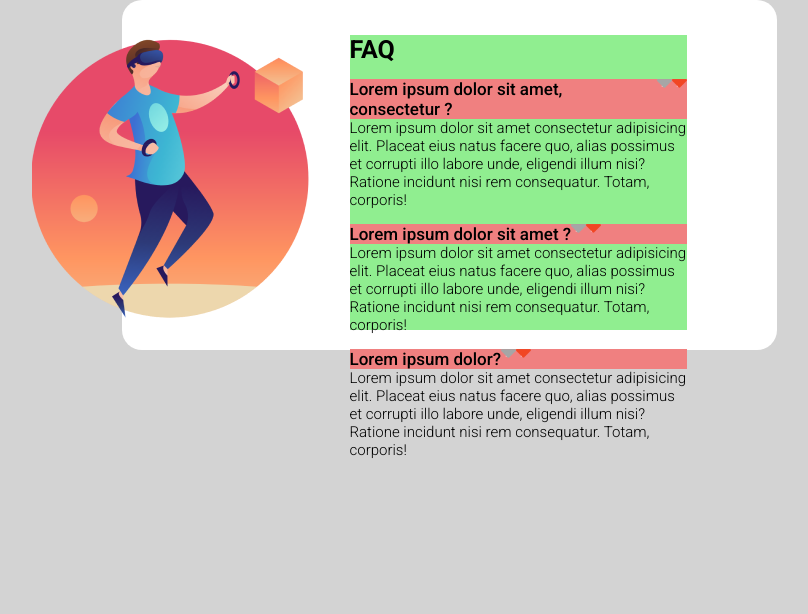
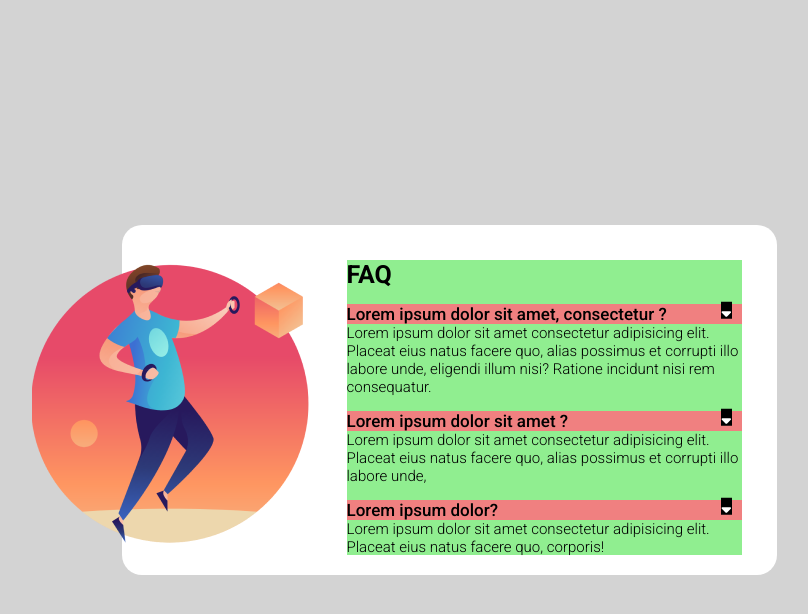
Before and after one commit to Eric-ArcoVerde/exercicio-acordeon-faq, a plain HTML site: page index.html in a window 1280 px wide. Shown: the whole page, without its empty margins (191-999 px from the left). Drawn offline with Linux system fonts and the light colour scheme.

Commit message:
Troca a imagem da seta por Font Awesome e melhora do espaçamento

```diff
--- a/index.html
+++ b/index.html
@@ -10,6 +10,9 @@
     <link rel="preconnect" href="https://fonts.gstatic.com" crossorigin>
     <link href="https://fonts.googleapis.com/css2?family=Roboto:ital,wght@0,100..900;1,100..900&display=swap"
         rel="stylesheet">
+
+        <link rel="stylesheet" href="https://cdnjs.cloudflare.com/ajax/libs/font-awesome/5.15.4/css/all.min.css" integrity="sha512-1ycn6IcaQQ40/MKBW2W4Rhis/DbILU74C1vSrLJxCq57o941Ym01SwNsOMqvEBFlcgUa6xLiPY/NS5R+E6ztJQ==" crossorigin="anonymous" referrerpolicy="no-referrer" />
+
 
     <link rel="stylesheet" href="src/css/reset.css">
     <link rel="stylesheet" href="src/css/style.css">
@@ -24,34 +27,34 @@
             <div class="box-pergunta">
                 <div class="linha-pergunta">
                     <p class="pergunta">Lorem ipsum dolor sit amet, consectetur ? </p>
-                    <img class="img-seta-cinza" src="src/seta-cinza.png" alt="seta-cinza">
-                    <img class="img-seta-laranja" src="src/seta-laranja.png" alt="seta-laranja">
+                    <i class="fas fa-sort-down seta seta-cinza"></i>
                 </div>
-                <p class="resposta">Lorem ipsum dolor sit amet consectetur adipisicing elit. Placeat eius natus facere quo, alias possimus et corrupti illo labore unde, eligendi illum nisi? Ratione incidunt nisi rem consequatur. Totam, corporis!</p>
+                <p class="resposta">Lorem ipsum dolor sit amet consectetur adipisicing elit. Placeat eius natus facere quo, alias possimus et corrupti illo labore unde, eligendi illum nisi? Ratione incidunt nisi rem consequatur.</p>
+                <hr>
             </div>
 
             <div class="box-pergunta">
                 <div class="linha-pergunta">
                     <p class="pergunta">Lorem ipsum dolor sit amet ? </p>
-                    <img class="img-seta-cinza" src="src/seta-cinza.png" alt="seta-cinza">
-                    <img class="img-seta-laranja" src="src/seta-laranja.png" alt="seta-laranja">
+                    <i class="fas fa-sort-down seta seta-cinza"></i>
                 </div>
-                <p class="resposta">Lorem ipsum dolor sit amet consectetur adipisicing elit. Placeat eius natus facere quo, alias possimus et corrupti illo labore unde, eligendi illum nisi? Ratione incidunt nisi rem consequatur. Totam, corporis!</p>
+                <p class="resposta">Lorem ipsum dolor sit amet consectetur adipisicing elit. Placeat eius natus facere quo, alias possimus et corrupti illo labore unde, </p>
+                <hr>
             </div>
 
             <div class="box-pergunta">
                 <div class="linha-pergunta">
                     <p class="pergunta">Lorem ipsum dolor? </p>
-                    <img class="img-seta-cinza" src="src/seta-cinza.png" alt="seta-cinza">
-                    <img class="img-seta-laranja" src="src/seta-laranja.png" alt="seta-laranja">
+                    <i class="fas fa-sort-down seta seta-cinza"></i>
                 </div>
-                <p class="resposta">Lorem ipsum dolor sit amet consectetur adipisicing elit. Placeat eius natus facere quo, alias possimus et corrupti illo labore unde, eligendi illum nisi? Ratione incidunt nisi rem consequatur. Totam, corporis!</p>
+                <p class="resposta">Lorem ipsum dolor sit amet consectetur adipisicing elit. Placeat eius natus facere quo, corporis!</p>
             </div>
         </div>
 
     </div>
 
     <script src="index.js"></script>
+    <script src="https://cdnjs.cloudflare.com/ajax/libs/font-awesome/5.15.4/js/all.min.js" integrity="sha512-Tn2m0TIpgVyTzzvmxLNuqbSJH3JP8jm+Cy3hvHrW7ndTDcJ1w5mBiksqDBb8GpE2ksktFvDB/ykZ0mDpsZj20w==" crossorigin="anonymous" referrerpolicy="no-referrer"></script>
 </body>
 
 </html>
--- a/src/css/style.css
+++ b/src/css/style.css
@@ -2,8 +2,10 @@ body{
     display: flex;
     position: relative;
     justify-content: center;
-    /* align-content: center; */
+    align-items: center;
     background-color: lightgrey;
+    height: 100vh;
+    width: 100vw;
 }
 
 .painel {
@@ -13,27 +15,41 @@ body{
     height: 350px;
     padding: 35px 0px 20px 0px;
     border-radius: 20px;
+    position: static;
     /* position: absolute; */
     /* top: 50%; */
 }
 
 .img-pessoa{
-    margin-right: 40px;
+    position: absolute;
     width: 278px;
     height: 293px;
     transform: translateX(-90px);
 }
 
-.img-seta-cinza, .img-seta-laranja{
-    width: 15px;
-    height: 9px;
+.seta{
+    /* width: 30px; */
+    /* height: 30px; */
+    background-color: black;
+    transform: translateY(-25%);
+    margin-right: 10px;
+}
+
+.seta-cinza{
+    color: rgb(166, 166, 166);
+    color: white;
+}
+
+.seta-laranja{
+    color: rgb(241, 70, 36);
 }
 
 .textos{
     align-content: center;
     background-color: lightgreen;
-    width: 3000px;
-    transform: translateX(-90px);
+    width: 100%;
+    margin-left: 225px;
+    margin-right: 35px;
 }
 
 .linha-pergunta {
@@ -41,6 +57,8 @@ body{
     font-weight: 500;
     font-size: 17px;
     background-color: lightcoral;
+    justify-content: space-between;
+    align-items: center;
 }
 
 .box-pergunta{
```
